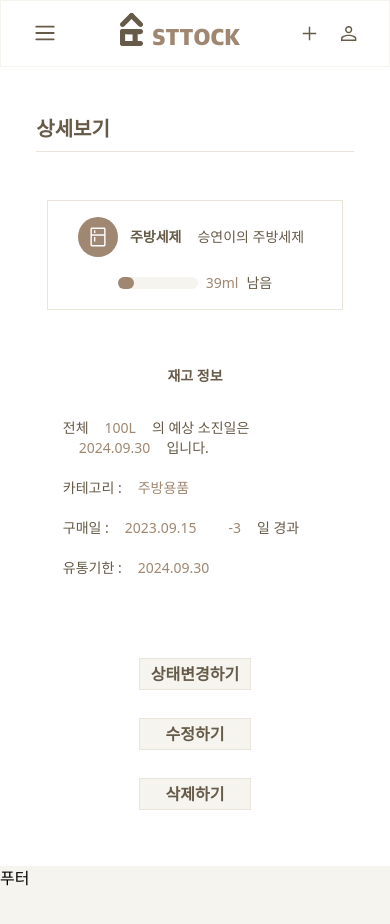
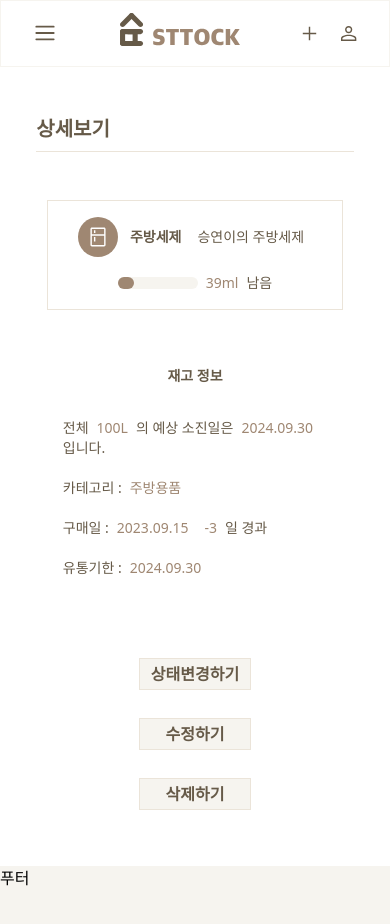
Before and after one commit to Team-Sttock/FE, a Next.js app: page /detail in a window 390 px wide. Shown: the top 924 px of the page. Built offline with nearby package versions, Linux system fonts and the light colour scheme.

Commit message:
feat : 모바일뷰 재고 정보 간격 수정

```diff
--- a/pages/detail.tsx
+++ b/pages/detail.tsx
@@ -95,11 +95,11 @@ export default function Page() {
           <div className="flex flex-col text-dark-brown sm:text-md text-sm sm:space-y-4 sm:mt-0">
             <p>
               전체
-              <span className="text-light-brown inline mx-4">
+              <span className="text-light-brown inline sm:mx-4 mx-2">
                 {data.amount}
               </span>
               의 예상 소진일은
-              <span className="text-light-brown inline mx-4">
+              <span className="text-light-brown inline sm:mx-4 mx-2">
                 {data.expectionDate}
               </span>
               입니다.
@@ -107,23 +107,23 @@ export default function Page() {
             <br />
             <p>
               카테고리 :
-              <span className="text-light-brown inline mx-4">
+              <span className="text-light-brown inline sm:mx-4 mx-2">
                 {data.category}
               </span>
             </p>
             <br />
             <p>
               구매일 :
-              <span className="text-light-brown inline mx-4 ">
+              <span className="text-light-brown inline sm:mx-4 mx-2 ">
                 {data.purchaseDate}
               </span>
-              <span className="text-light-brown inline mx-4">{pastDays}</span>일
+              <span className="text-light-brown inline sm:mx-4 mx-2">{pastDays}</span>일
               경과
             </p>
             <br />
             <p>
               유통기한 :
-              <span className="text-light-brown inline mx-4">
+              <span className="text-light-brown inline sm:mx-4 mx-2">
                 {data.expirationDate}
               </span>
             </p>
```
